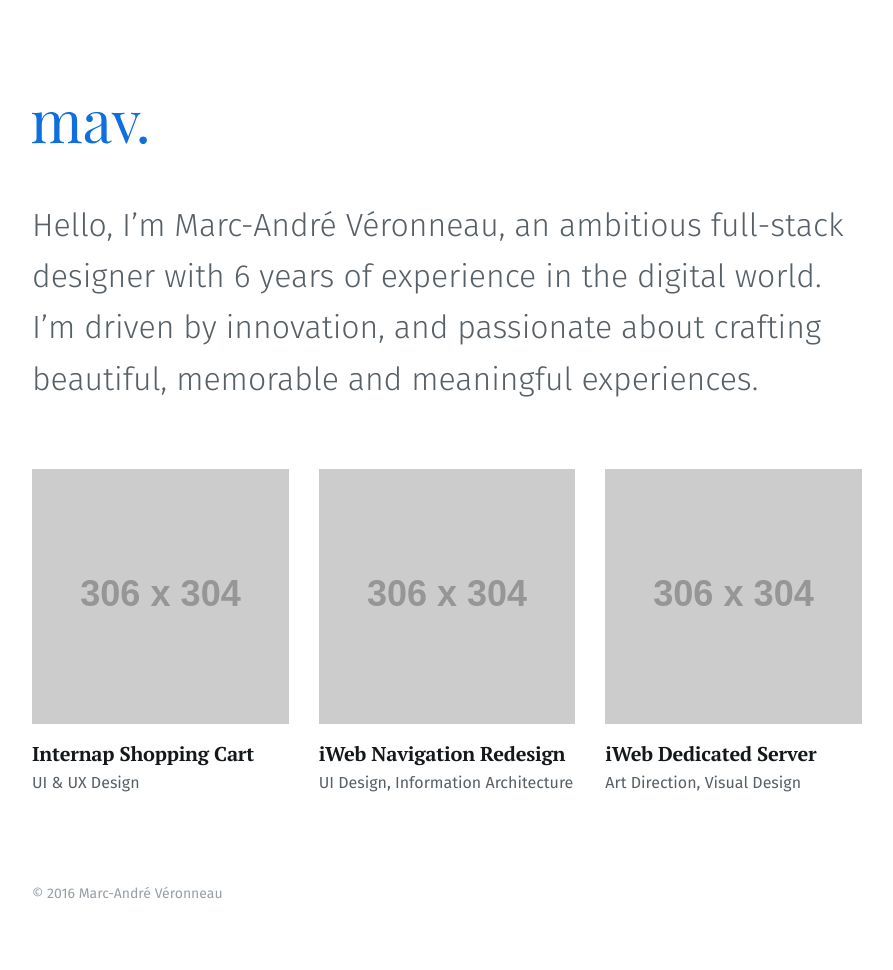
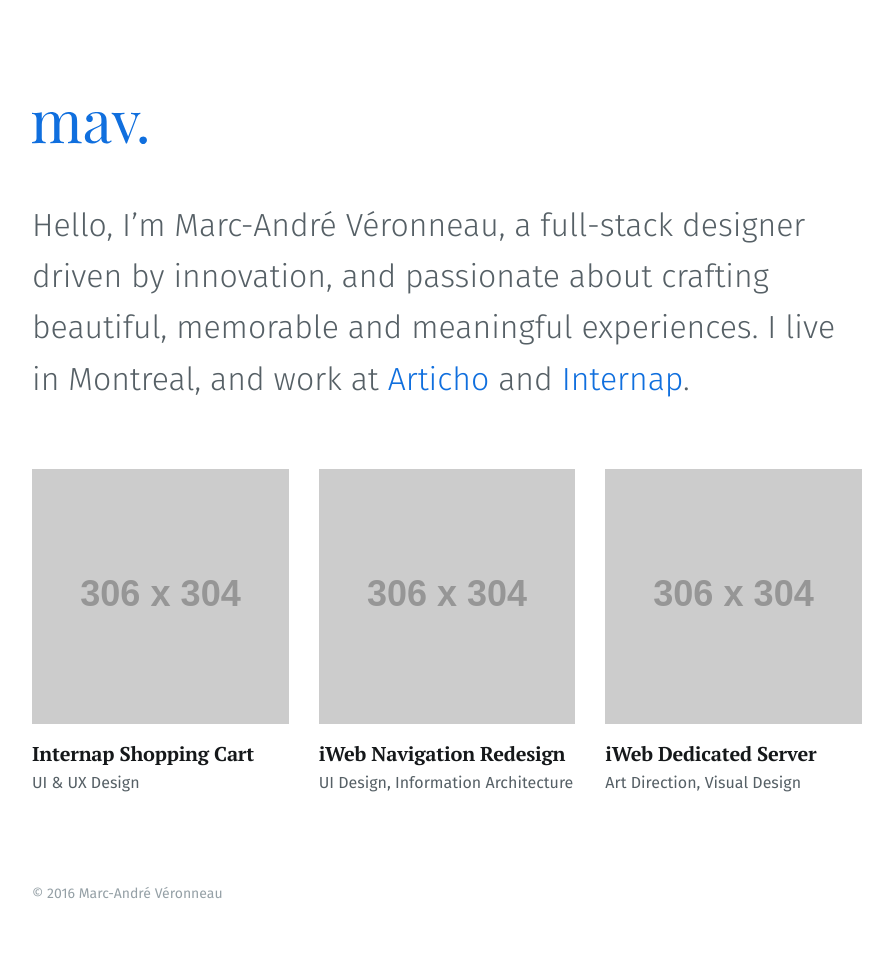
Before and after one commit to maveronneau/maveronneau.github.io, a Jekyll site: the page built from index.html, in a window 1280 px wide. Shown: the whole page, without its empty margins (193-1086 px from the left). Built offline with Jekyll 4.4.1, drawn with Linux system fonts in a browser that asks for light colours.

Commit message:
Updated homepage intro.

```diff
--- a/_sass/_base.scss
+++ b/_sass/_base.scss
@@ -130,16 +130,11 @@
  * Links
  */
 a {
-	color: $brand-color;
+	color: #15181a;
 	text-decoration: none;
 
-	&:visited {
-		color: darken($brand-color, 15%);
-	}
-
 	&:hover {
-		color: $text-color;
-		text-decoration: underline;
+		color: $brand-color;
 	}
 }
 
--- a/_sass/_homepage.scss
+++ b/_sass/_homepage.scss
@@ -1,6 +1,18 @@
 /**
  * Portfolio showcase
  */
+
+.home {
+	.lead {
+		a {
+			color: $brand-color;
+			&:hover {
+				text-decoration: underline;
+			}
+		}
+	}
+}
+
 .projects {
 
 	.project-thumbnail {
--- a/css/main.scss
+++ b/css/main.scss
@@ -17,7 +17,7 @@
 $text-color:       #566066;
 $title-color: #15181a;
 $background-color: #ffffff;
-$brand-color:      #2a7ae2;
+$brand-color:      #106fde;
 
 $grey-color:       #828282;
 $grey-color-light: lighten($grey-color, 40%);
--- a/index.html
+++ b/index.html
@@ -6,7 +6,7 @@
 	<div class="section">
 		<div class="wrapper">
 			<p class="lead">
-				Hello, I’m Marc-André Véronneau, an ambitious full-stack designer with 6 years of experience in the digital world. I’m driven by innovation, and passionate about crafting beautiful, memorable and meaningful experiences.
+				Hello, I’m Marc-André Véronneau, a full-stack designer driven by innovation, and passionate about crafting beautiful, memorable and meaningful experiences. I live in Montreal, and work at <a href="http://articho.co">Articho</a> and <a href="http://www.internap.com">Internap</a>.
 			</p>
 		</div>
 	</div>
```
